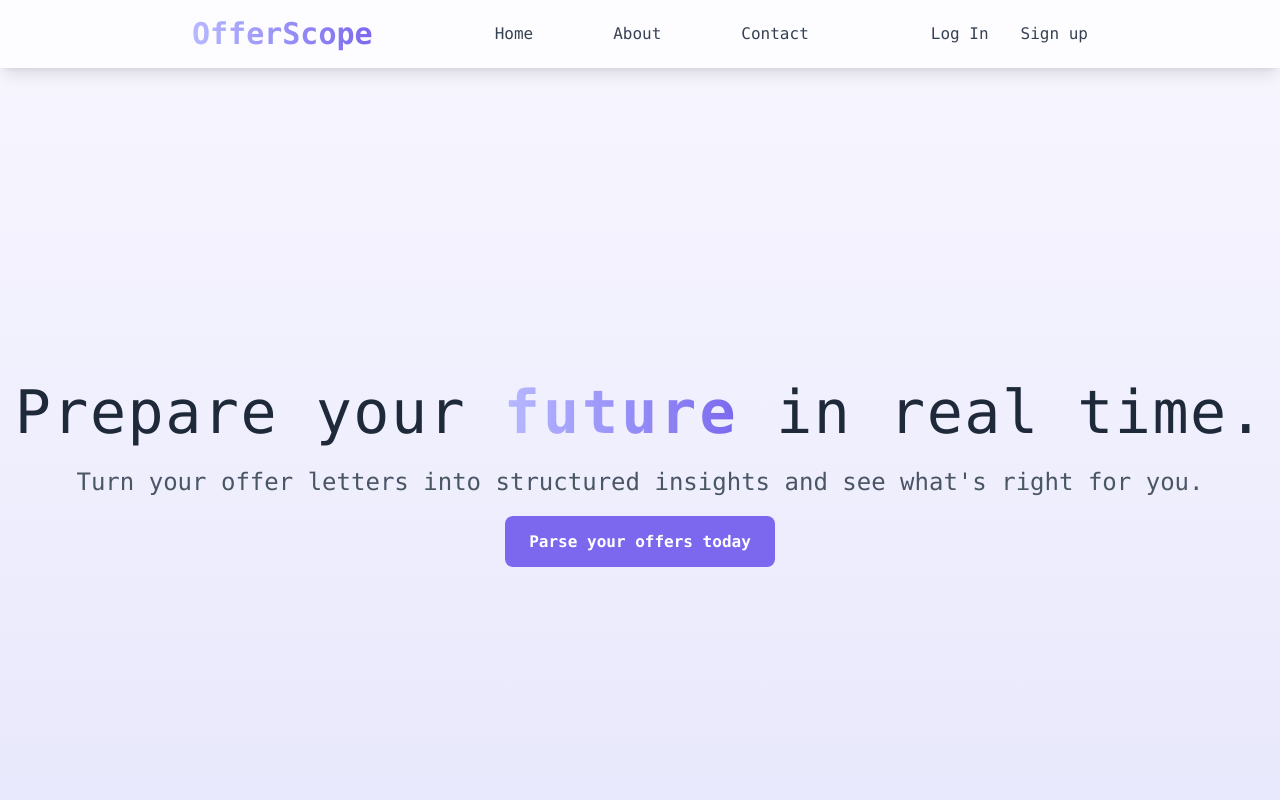
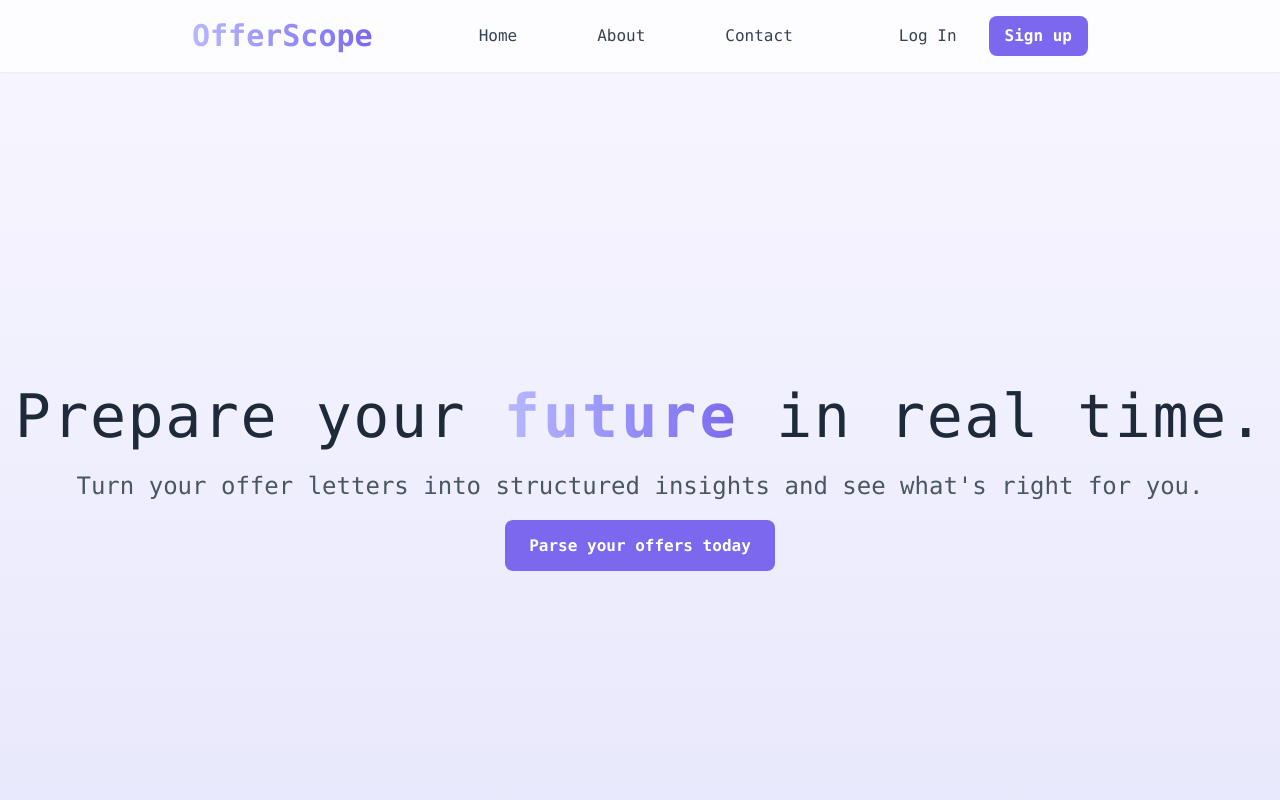
Before and after one commit to discreett/OfferScope, a Next.js app: page /home in a window 1280 px wide. Shown: the top 800 px of the page. Built offline with nearby package versions, Linux system fonts and the light colour scheme.

Commit message:
reconfigured navbar

```diff
--- a/components/Navbar.tsx
+++ b/components/Navbar.tsx
@@ -2,19 +2,19 @@
 
 function myNav() {
     return(
-         <header className="bg-[white]/75 backdrop-blur-md shadow-lg sticky top-0 z-50 font-mono">
+         <header className="bg-[white]/75 backdrop-blur-md shadow-xs sticky top-0 z-50 font-mono">
             <div className="max-w-7xl mx-auto px-6 py-4 flex items-center justify-center">
                 <div className="flex items-center justify-between w-full max-w-4xl">
                     <a href="/home" className="text-3xl font-bold bg-gradient-to-r from-[#B8B8FF] to-[#7B68EE] text-transparent bg-clip-text">OfferScope</a>
                     <nav className="flex gap-20">
-                        <a href="#" className="text-gray-700 hover:text-[#B8B8FF] transition-colors font-medium">Home</a>
-                        <a href="#" className="text-gray-700 hover:text-[#B8B8FF] transition-colors font-medium">About</a>
-                        <a href="#" className="text-gray-700 hover:text-[#B8B8FF] transition-colors font-medium">Contact</a>
+                        <a href="/home" className="text-gray-700 hover:text-[#B8B8FF] transition-colors font-medium">Home</a>
+                        <a href="/about" className="text-gray-700 hover:text-[#B8B8FF] transition-colors font-medium">About</a>
+                        <a href="/contact" className="text-gray-700 hover:text-[#B8B8FF] transition-colors font-medium">Contact</a>
                     </nav>
 
-                    <nav className="flex gap-8">
-                        <a href="#" className="text-gray-700 hover:text-[#B8B8FF] transition-colors font-medium">Log In</a>
-                        <a href="#" className="text-gray-700 hover:text-[#B8B8FF] transition-colors font-medium">Sign up</a>
+                    <nav className="flex gap-8 items-center">
+                        <a href="/login" className="text-gray-700 hover:text-[#B8B8FF] transition-colors font-medium">Log In</a>
+                        <a href="/signup" className="px-4 py-2 font-medium bg-[#7B68EE] text-white rounded-lg font-semibold hover:bg-[#B6B8D6] transition-colors">Sign up</a>
                     </nav>
                 </div>
             </div>
```
